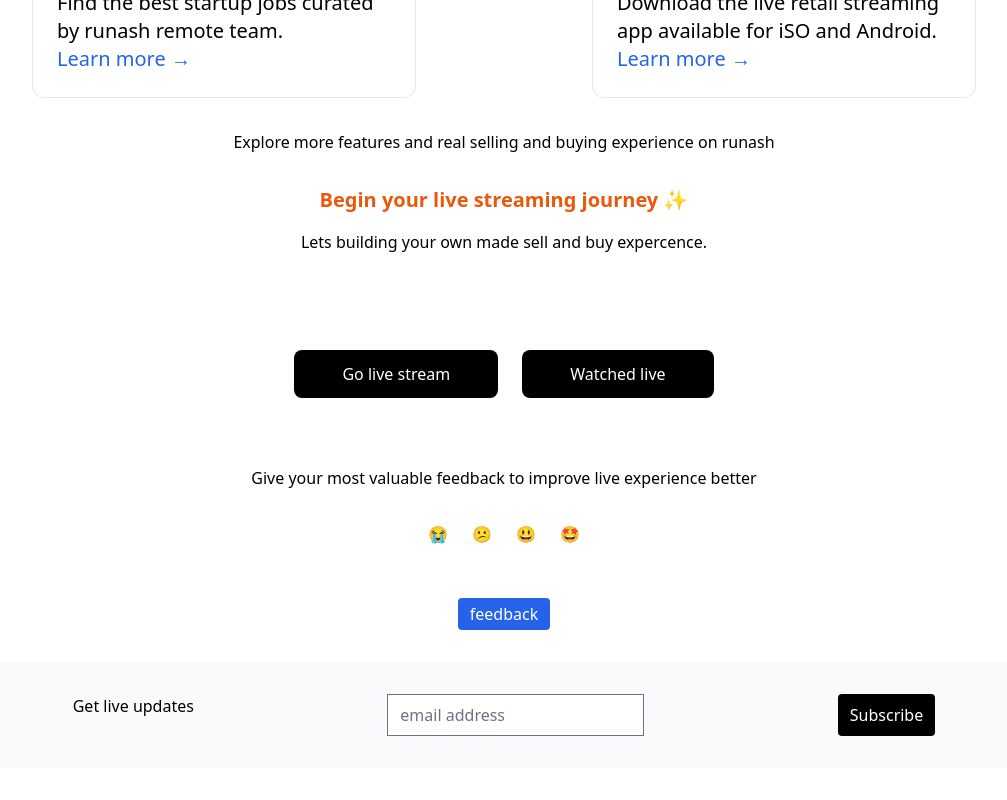
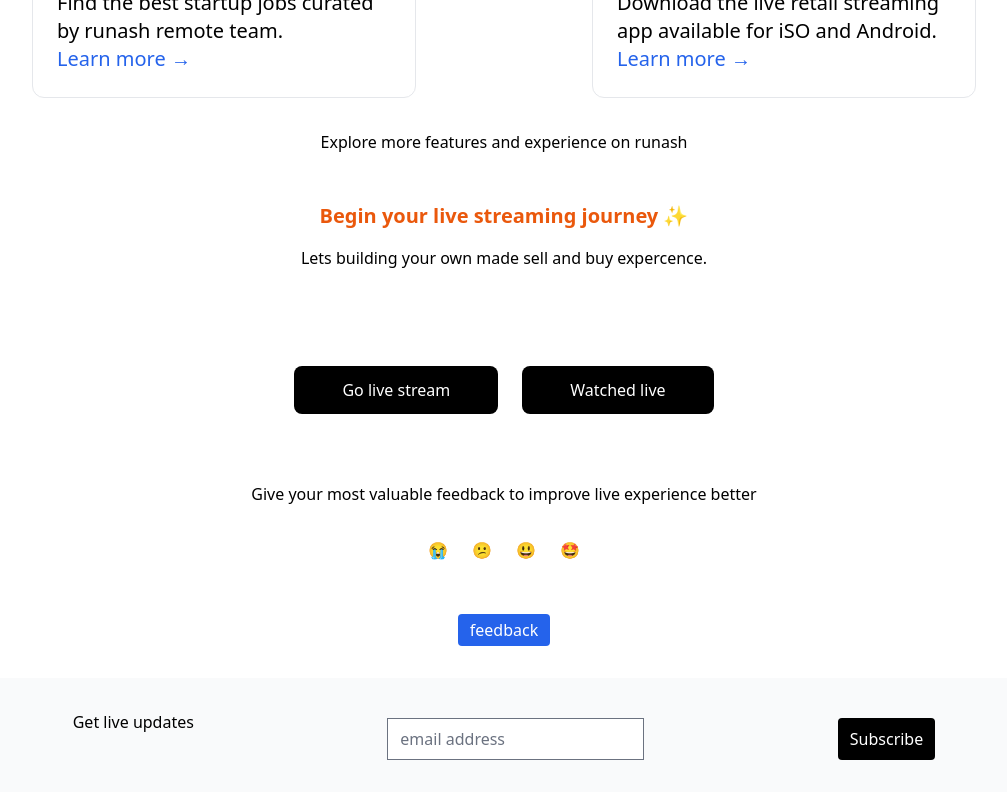
Before and after one commit to Vaibhavmurmu/nextjs13, a Next.js app: page / in a window 1280 px wide. Shown: the part 1820-2620 px from the top of the page, without its empty margins (136-1143 px from the left). Built offline with nearby package versions, Linux system fonts and the light colour scheme.

Commit message:
Update index.js

```diff
--- a/pages/index.js
+++ b/pages/index.js
@@ -212,9 +212,9 @@ export default function Index() {
           </a>
         </div>
         <p className="mt-8 text-0xl text-center text-base text-black hover:text-black">
-          Explore more features and real selling and buying experience on runash
+          Explore more features and experience on runash
         </p>
-          <div className='mt-8 text-xl'>
+          <div className='mt-12 text-xl'>
                 <h4 className="text-1xl text-orange-600 font-bold">Begin your live streaming journey ✨</h4>
                 <p className="mt-4 text-centre text-base text-black text-1xl bottom-2">
                   Lets building your own made sell and buy expercence.
@@ -251,7 +251,7 @@ export default function Index() {
           <h2 className="text-bold">
             Get live updates
           </h2>
-          <input className="placeholder-show:border text-centre p-4..." placeholder="email address"></input><button className="bg-black text-white hover:bg-white hover:text-black font-n py-1 px-3 rounded mt-0">Subscribe</button>
+          <input className="mt-2 placeholder-show:border text-centre p-4..." placeholder="email address"></input><button className="mt-2 bg-black text-white hover:bg-white hover:text-black font-n py-1 px-3 rounded mt-0">Subscribe</button>
         </div>
       </main>
     </div>
```
